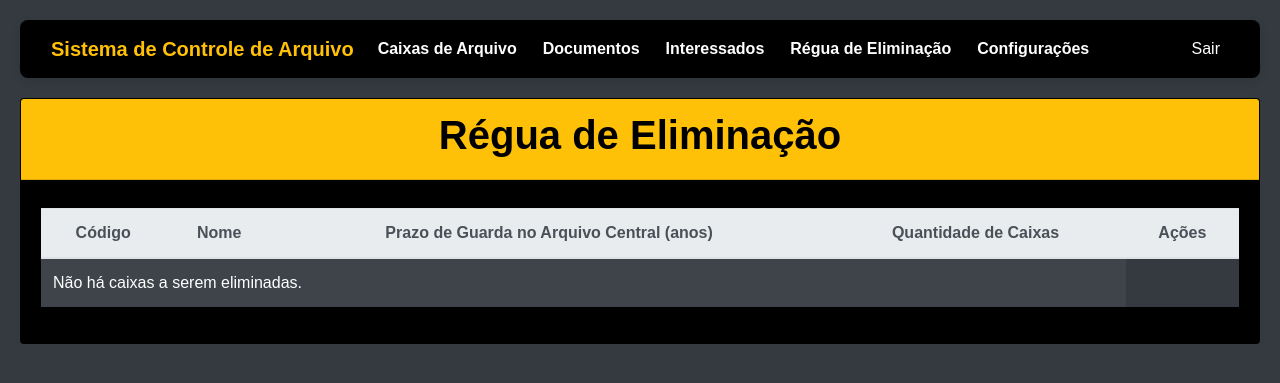
After one commit to proj-int-univesp/arq_cmg, a Django app: page /regua-eliminacao/ in a window 1280 px wide. The commit adds this page. Shown: the top 383 px of the page. Run offline with Django 5.2, Linux system fonts and the light colour scheme; the visitor is signed in with stand-in values (Sample User, id 1); data that the repository does not hold is empty; some libraries are stand-ins or nearby versions.

Commit message:
Implementação da régua de eliminação com a respectiva tela de detalhamento

```diff
--- a/arq_app/templates/arq_app/caixa_detalhes.html
+++ b/arq_app/templates/arq_app/caixa_detalhes.html
@@ -64,8 +64,8 @@
                         </tr>
                         {% endfor %}
                     </tbody>
-        </table>
-    </div>
+                </table>
+            </div>
         </div>
     </div>
 </div>
--- /dev/null
+++ b/arq_app/templates/arq_app/regua_eliminacao.html
@@ -0,0 +1,48 @@
+{% extends 'base.html' %}
+{% block title %}Régua de Eliminação{% endblock %}
+{% block content %}
+<div class="row">
+<div class="col-md-12 mx-auto mb-12">
+    <div class="card bg-blk text-white">
+        <div class="card-header bg-warning txt-blk">
+            <h1>Régua de Eliminação</h1>
+        </div>
+        <div class="card-body">
+            <div class="table-responsive mt-2">
+                <table class="table table-dark table-hover table-striped animate__animated animate__fadeIn">
+                    <thead class="thead-light">
+                        <tr class="text-center">
+                            <th>Código</th>
+                            <th>Nome</th>
+                            <th>Prazo de Guarda no Arquivo Central (anos)</th>
+                            <th>Quantidade de Caixas</th>
+                            <th>Ações</th>
+                        </tr>
+                    </thead>
+                    <tbody>
+                        {% for serie in series_eliminar %}
+                        <tr class="align-middle text-center">
+                            <td>{{ serie.codigo }}</td>
+                            <td>{{ serie.nome }}</td>
+                            <td>{{ serie.prazo_central }}</td>
+                            <td>{{ serie.caixas_relacionadas }}</td>
+                            <td>
+                                <a href="{% url 'detalhes-regua-eliminacao' serie.codigo %}" class="btn btn-sm dtl-btn">
+                                    <svg xmlns="http://www.w3.org/2000/svg" width="16" height="16" fill="currentColor" class="bi bi-zoom-in" viewBox="0 0 16 16">
+                                        <path fill-rule="evenodd" d="M6.5 12a5.5 5.5 0 1 0 0-11 5.5 5.5 0 0 0 0 11M13 6.5a6.5 6.5 0 1 1-13 0 6.5 6.5 0 0 1 13 0"/>
+                                        <path d="M10.344 11.742q.044.06.098.115l3.85 3.85a1 1 0 0 0 1.415-1.414l-3.85-3.85a1 1 0 0 0-.115-.1 6.5 6.5 0 0 1-1.398 1.4z"/>
+                                        <path fill-rule="evenodd" d="M6.5 3a.5.5 0 0 1 .5.5V6h2.5a.5.5 0 0 1 0 1H7v2.5a.5.5 0 0 1-1 0V7H3.5a.5.5 0 0 1 0-1H6V3.5a.5.5 0 0 1 .5-.5"/>
+                                    </svg> Detalhes</a>
+                            </td>
+                        </tr>
+                        {% empty %}
+                        <tr><td colspan="4">Não há caixas a serem eliminadas.</td></tr>
+                        {% endfor %}
+                    </tbody>
+                </table>
+            </div>
+        </div>
+    </div>
+</div>
+</div>
+{% endblock %}
--- a/arq_app/templates/base.html
+++ b/arq_app/templates/base.html
@@ -96,6 +96,10 @@
                         <a class="nav-link" href="{% url 'interessados' %}">Interessados</a>
                     </li>
 
+                    <li class="nav-item">
+                        <a class="nav-link" href="{% url 'regua-eliminacao' %}">Régua de Eliminação</a>
+                    </li>
+
                     {% if user.funcionario.analisa_ped_info %}
                         <li class="nav-item">
                             <a class="nav-link" href="{% url 'ped_infos_analise' %}">Analisar Pedidos</a>
--- a/arq_app/urls.py
+++ b/arq_app/urls_api.py
@@ -3,5 +3,5 @@ from .views_api import CaixasPorSerieDocumentalAPIView, SerieDocumentalPCListAPI
 
 urlpatterns = [
     path('api/temporalidade/', SerieDocumentalPCListAPIView.as_view(), name='api-temporalidade'),
-    path('api/caixas/serie/<str:codigo>/', CaixasPorSerieDocumentalAPIView.as_view(), name='api-caixas-por-serie'),
+    path('api/caixas/serie/<str:codigo>/', CaixasPorSerieDocumentalAPIView.as_view(), name='api-caixas-por-serie')
 ]
--- a/arq_app/views.py
+++ b/arq_app/views.py
@@ -2,9 +2,11 @@ from django.shortcuts import render
 from django.contrib import messages
 from django.contrib.auth.mixins import LoginRequiredMixin
 from django.views.generic import CreateView, ListView, TemplateView, UpdateView, DeleteView
+from django.utils import timezone
+from django.db.models import Count, Min, Q, F
 
 from .forms import CaixaDeArquivoForm, DocumentoForm, InteressadoForm
-from .models import CaixaDeArquivo, Documento, Interessado
+from .models import CaixaDeArquivo, Documento, Interessado, SerieDocumentalPC
 
 class MenuView(LoginRequiredMixin, TemplateView):
     template_name = 'arq_app/menu.html'
@@ -152,3 +154,49 @@ class InteressadoExcluir(LoginRequiredMixin, DeleteView):
 
         messages.success(self.request, f"Interessado {self.object} excluído com sucesso.")
         return super(InteressadoExcluir,self).form_valid(form)
+
+class SeriesDocumentaisEliminarListView(LoginRequiredMixin, ListView):
+    model = SerieDocumentalPC
+    template_name = 'arq_app/regua_eliminacao.html'
+    context_object_name = 'series_eliminar'
+
+    def get_queryset(self):
+        hoje = timezone.now().date()
+        queryset = SerieDocumentalPC.objects.filter(destinacao='E')\
+            .annotate(
+                min_data_producao=Min('documentos__data_producao'),
+                caixas_count=Count('documentos__caixa', distinct=True),
+                limite_data=F('prazo_central')
+            )
+        resultado = []
+        for serie in queryset:
+            if serie.min_data_producao:
+                data_limite = hoje.replace(year=hoje.year - serie.prazo_central)
+                caixas_relacionadas = CaixaDeArquivo.objects.filter(
+                    documentos__serie_documental=serie,
+                    documentos__data_producao__lte=data_limite
+                ).distinct().count()
+                if caixas_relacionadas > 0:
+                    serie.caixas_relacionadas = caixas_relacionadas
+                    resultado.append(serie)
+        resultado.sort(key=lambda s: s.caixas_relacionadas, reverse=True)
+        return resultado
+
+class CaixasAptasEliminacaoListView(LoginRequiredMixin, ListView):
+    model = CaixaDeArquivo
+    template_name = 'arq_app/regua_eliminacao_detalhes.html'
+    context_object_name = 'caixas_aptas'
+
+    def get_queryset(self):
+        serie_codigo = self.kwargs.get('serie_codigo')
+        hoje = timezone.now().date()
+        try:
+            serie = SerieDocumentalPC.objects.get(codigo=serie_codigo)
+        except SerieDocumentalPC.DoesNotExist:
+            return CaixaDeArquivo.objects.none()
+        data_limite = hoje.replace(year=hoje.year - serie.prazo_central)
+        print(f"Data limite para eliminação: {data_limite}")
+        return CaixaDeArquivo.objects.filter(
+            documentos__serie_documental=serie,
+            documentos__data_producao__lte=data_limite
+        ).distinct()
--- a/arq_cmg/urls.py
+++ b/arq_cmg/urls.py
@@ -38,7 +38,9 @@ urlpatterns = [
     path('arq-app/interessado/novo', views.InteressadoNovo.as_view(), name='novo_interessado'),
     path('arq-app/interessado/editar/<int:pk>/', views.InteressadoEditar.as_view(), name='editar_interessado'),
     path('arq-app/interessado/excluir/<int:pk>/', views.InteressadoExcluir.as_view(), name='excluir_interessado'),
-    path('arq-app/', include('arq_app.urls')),
+    path('regua-eliminacao/', views.SeriesDocumentaisEliminarListView.as_view(), name='regua-eliminacao'),
+    path('regua-eliminacao/<str:serie_codigo>/', views.CaixasAptasEliminacaoListView.as_view(), name='detalhes-regua-eliminacao'),
+    path('arq-app/', include('arq_app.urls_api')),
     path('accounts/', include('django.contrib.auth.urls')),
     path('admin/', admin.site.urls)
 
```
Also changed, not shown: arq_app/templates/arq_app/regua_eliminacao_detalhes.html (added, +42 -0 lines).
